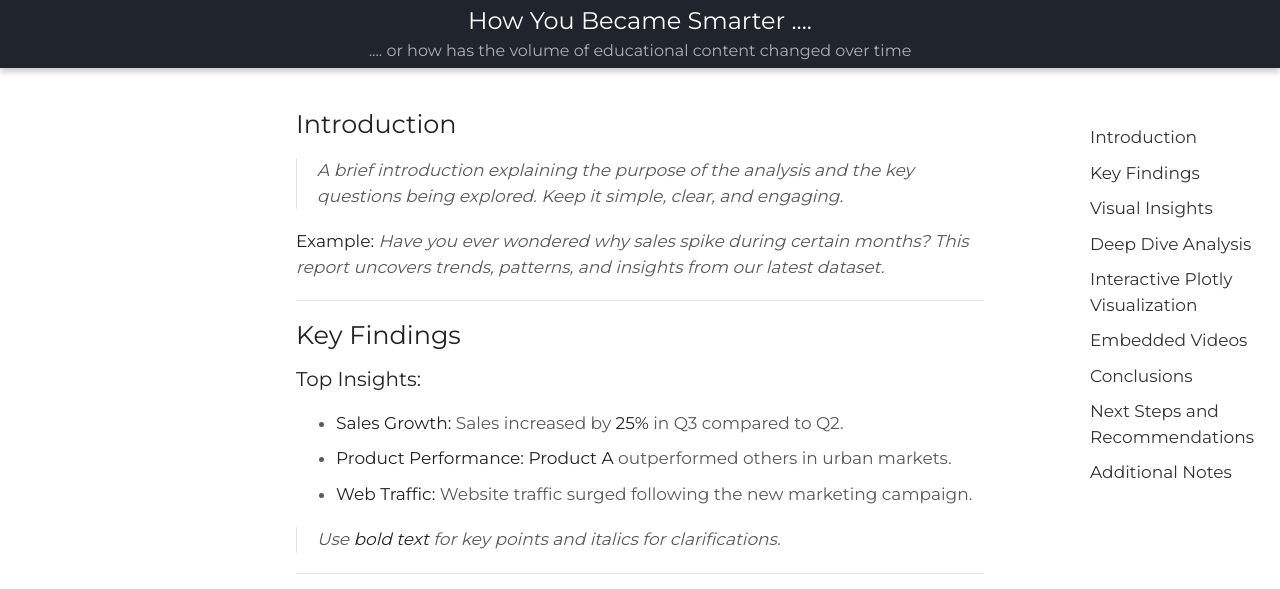
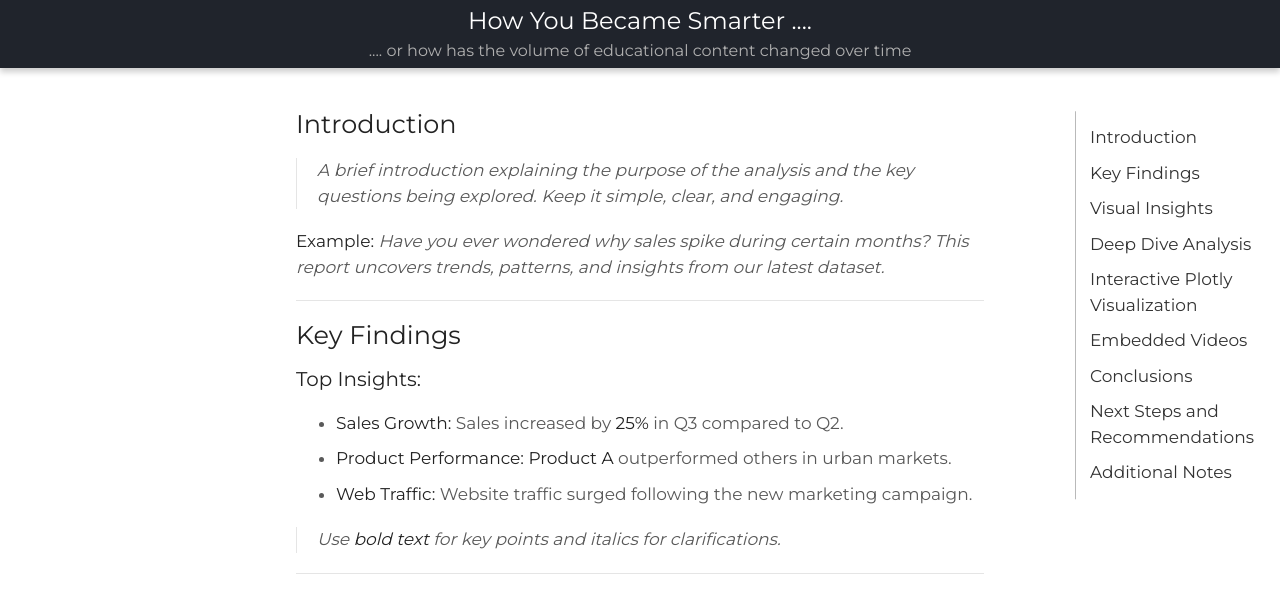
Before and after one commit to FredPili/ADAWebsite, a Jekyll site: the page built from template.md, in a window 1280 px wide. Shown: the top 589 px of the page. Built offline with Jekyll 4.4.1, drawn with Linux system fonts in a browser that asks for light colours.

Commit message:
update css

```diff
--- a/assets/css/styles.css
+++ b/assets/css/styles.css
@@ -260,6 +260,17 @@ footer {
   color: #007BFF;
 }
 
+.toc-bar {
+    position: absolute;  /* Make it absolute to ensure it stays fixed in the sidebar */
+    top: 50%; /* Move the bar to the vertical middle of the sidebar */
+    left: 0; /* Align the bar to the left */
+    width: 1px; /* Width of the line */
+    background-color: #b9b9b9; /* Color of the bar */
+    height: 90%; /* Set the height to 90% of the sidebar */
+    margin-right: 15px; /* Space between the bar and the TOC */
+    transform: translateY(-50%); /* Move the bar upwards by 50% of its height, effectively centering it */
+  }
+
 /* Sticky Banner */
 .sticky-banner {
     position: fixed;
```
